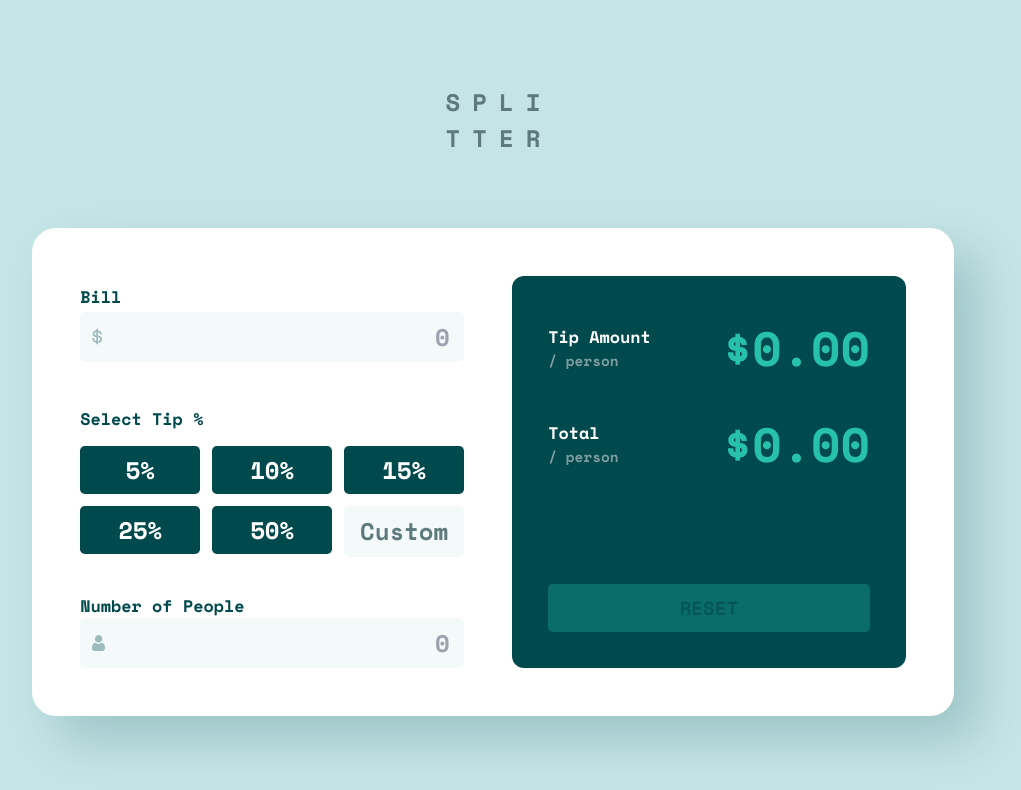
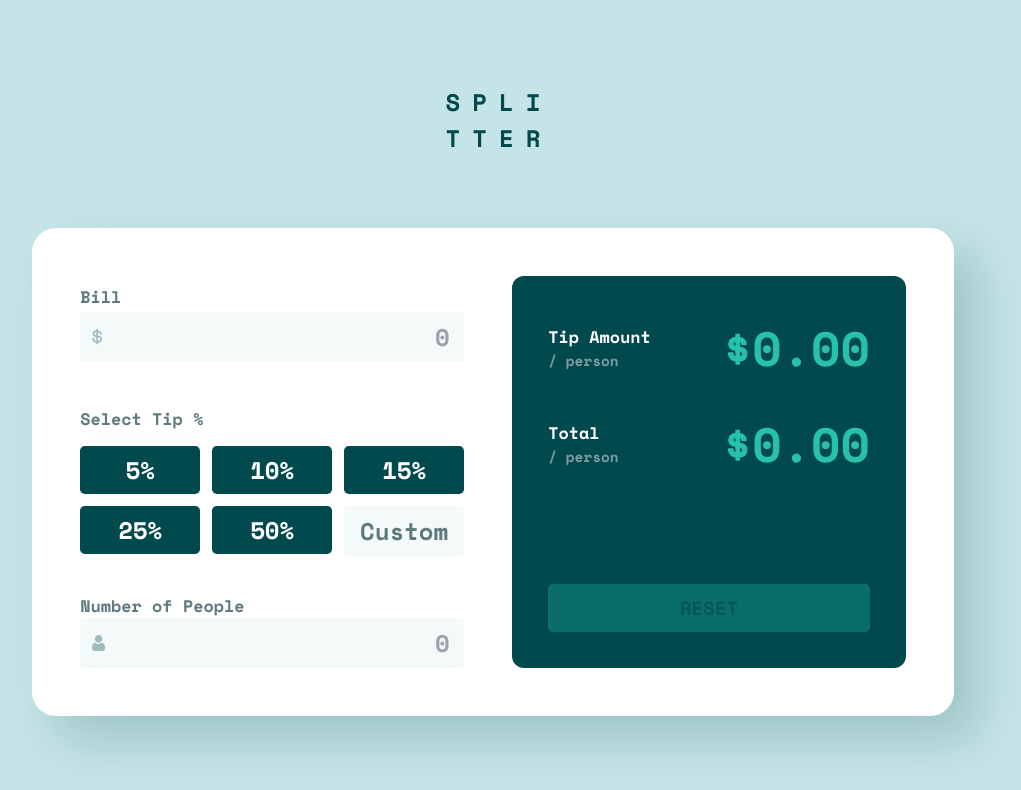
Before and after one commit to guamtsgh/tip-calculator-app, a React (Vite) app: page / in a window 1280 px wide. Shown: the top 790 px of the page, without its empty margins (147-1168 px from the left). Built offline with nearby package versions, Linux system fonts and the light colour scheme.

Commit message:
fix: change labels and title color

```diff
--- a/src/App.css
+++ b/src/App.css
@@ -51,7 +51,7 @@
   letter-spacing: 0.5rem;
   padding-left: 0.5rem;
   margin-bottom: 3rem;
-  color: var(--text);
+  color: var(--dark);
 }
 
 #calBox {
--- a/src/css/InputBox.css
+++ b/src/css/InputBox.css
@@ -10,7 +10,7 @@
 
 .label {
   font-size: 0.7rem;
-  color: var(--dark);
+  color: var(--text);
 }
 
 input {
```
